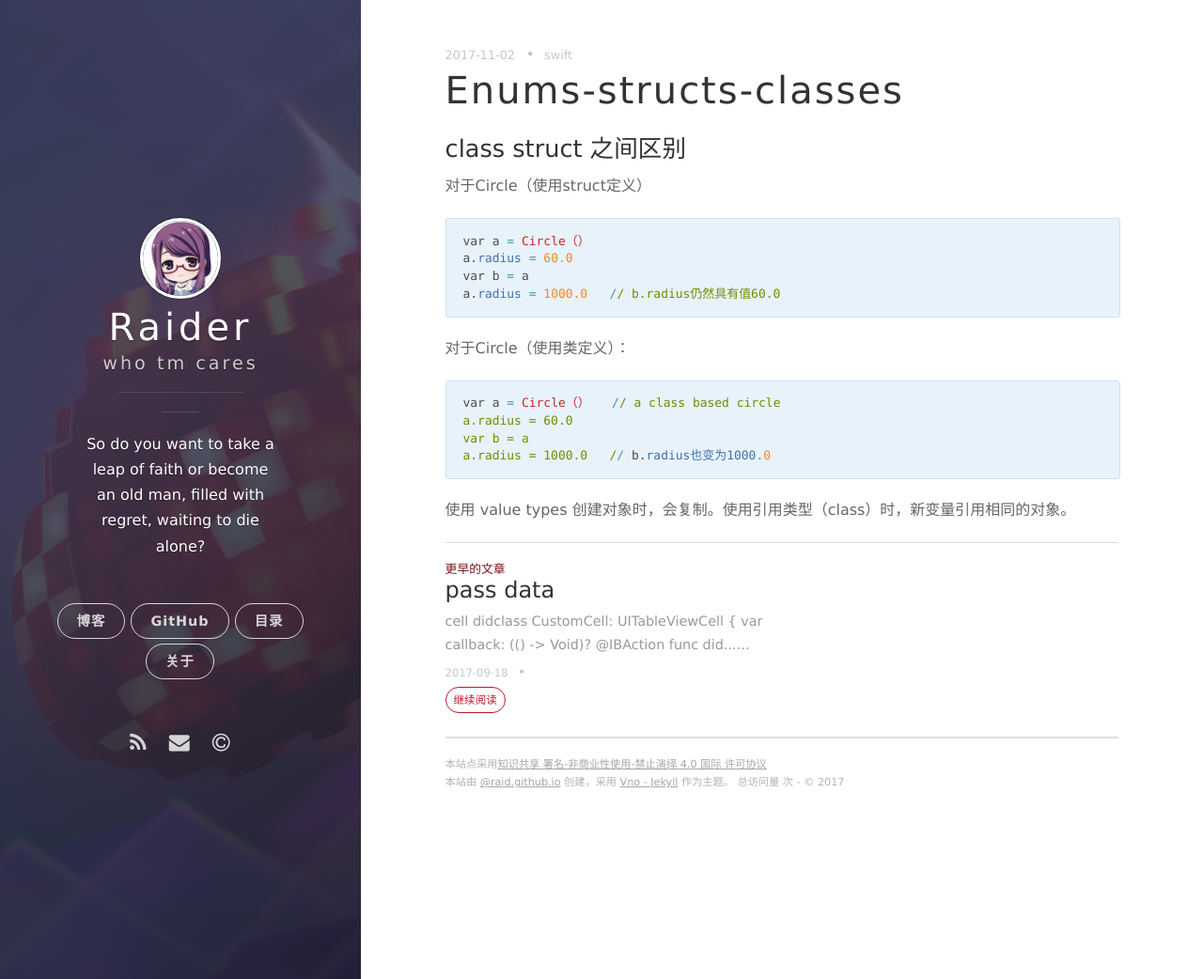
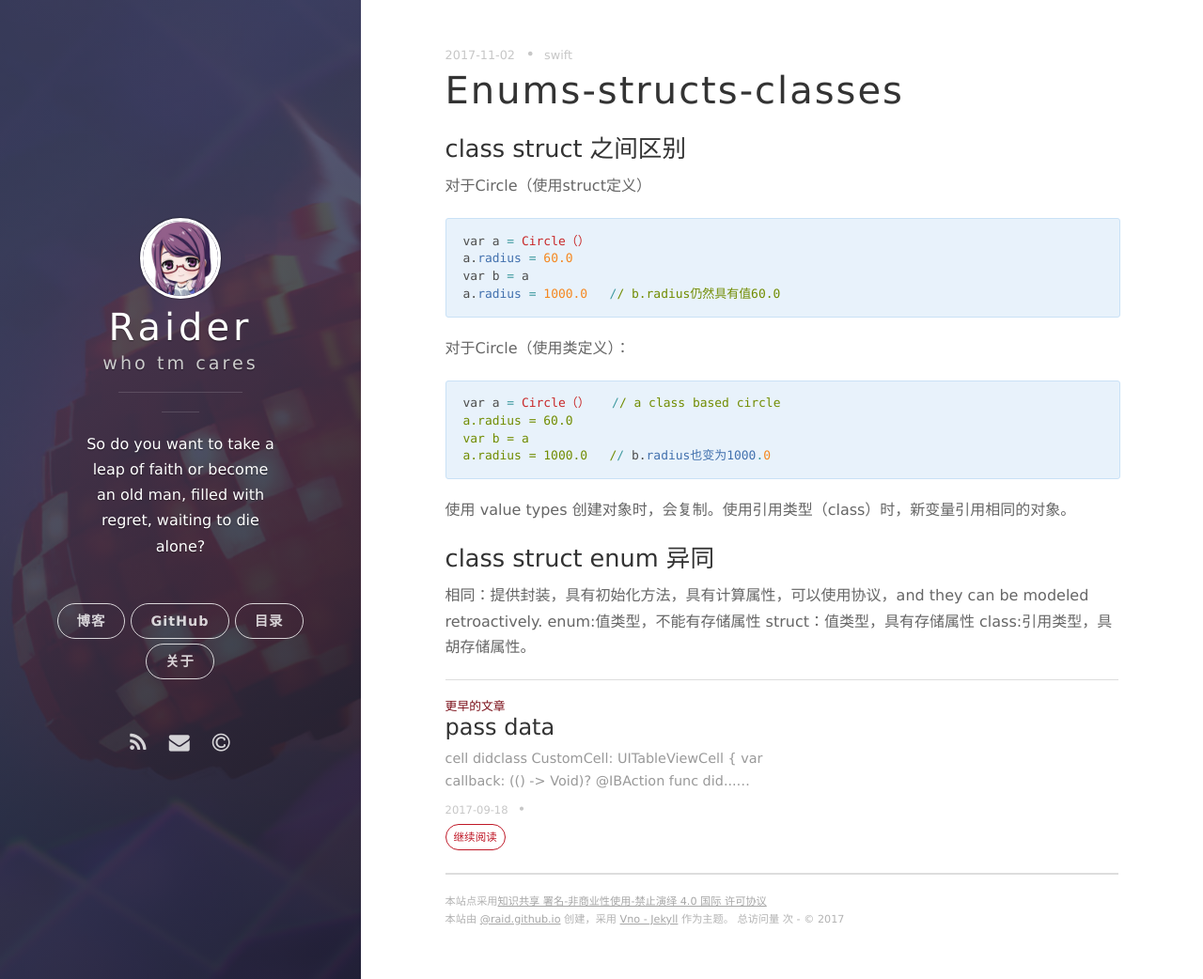
Before and after one commit to ioRaid/ioRaid.github.io, a Jekyll site: the page built from _posts/2017-11-02-swifttype.md, in a window 1280 px wide and 1042 px high. Shown: the whole window at 94% size. Built offline with Jekyll 4.4.1, drawn with Linux system fonts in a browser that asks for light colours; nearby versions of some CDN libraries; comment, search, counter and statistics services are not loaded.

Commit message:
Update 2017-11-02-swifttype.md

```diff
--- a/_posts/2017-11-02-swifttype.md
+++ b/_posts/2017-11-02-swifttype.md
@@ -31,3 +31,9 @@ a.radius = 1000.0   // b.radius也变为1000.0
 {% endhighlight %}
 
 使用 value types 创建对象时，会复制。使用引用类型（class）时，新变量引用相同的对象。
+
+<h3>class struct enum 异同</h3>
+相同：提供封装，具有初始化方法，具有计算属性，可以使用协议，and they can be modeled retroactively.
+enum:值类型，不能有存储属性
+struct：值类型，具有存储属性
+class:引用类型，具胡存储属性。
```
